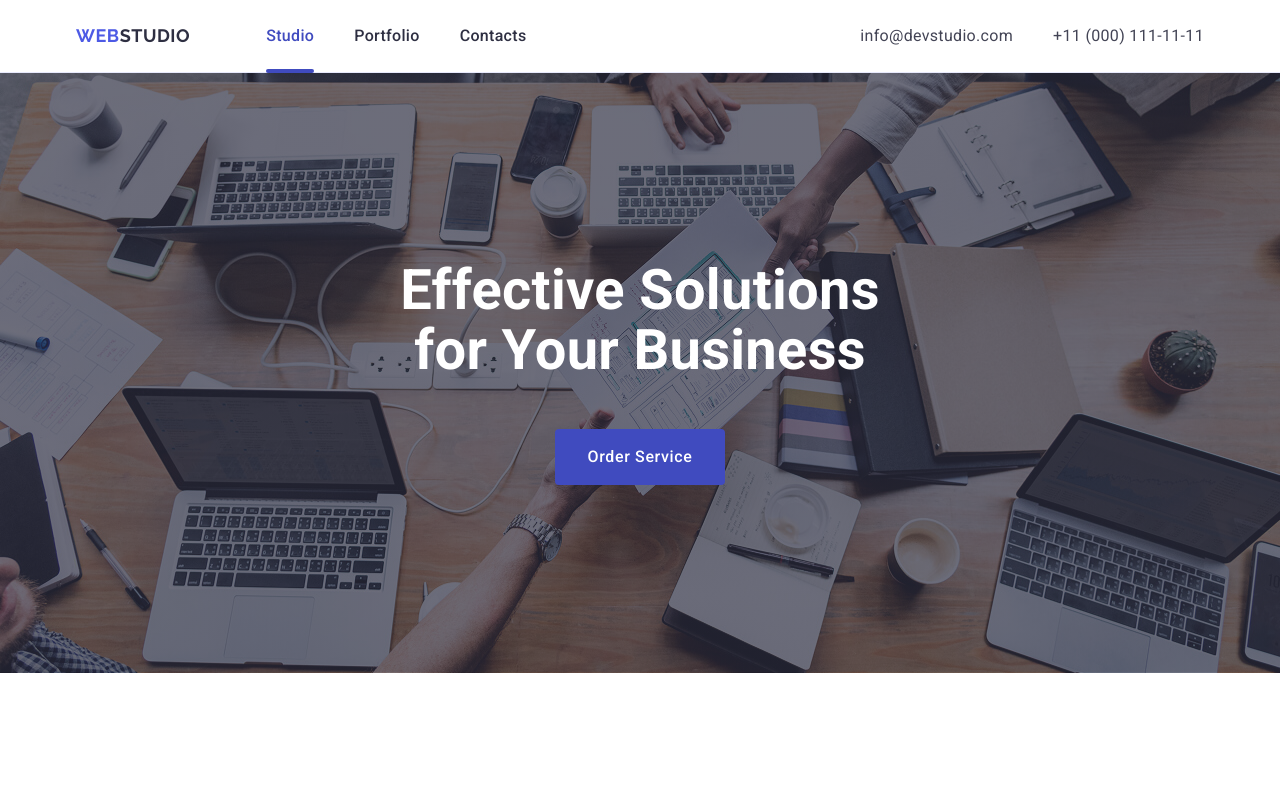
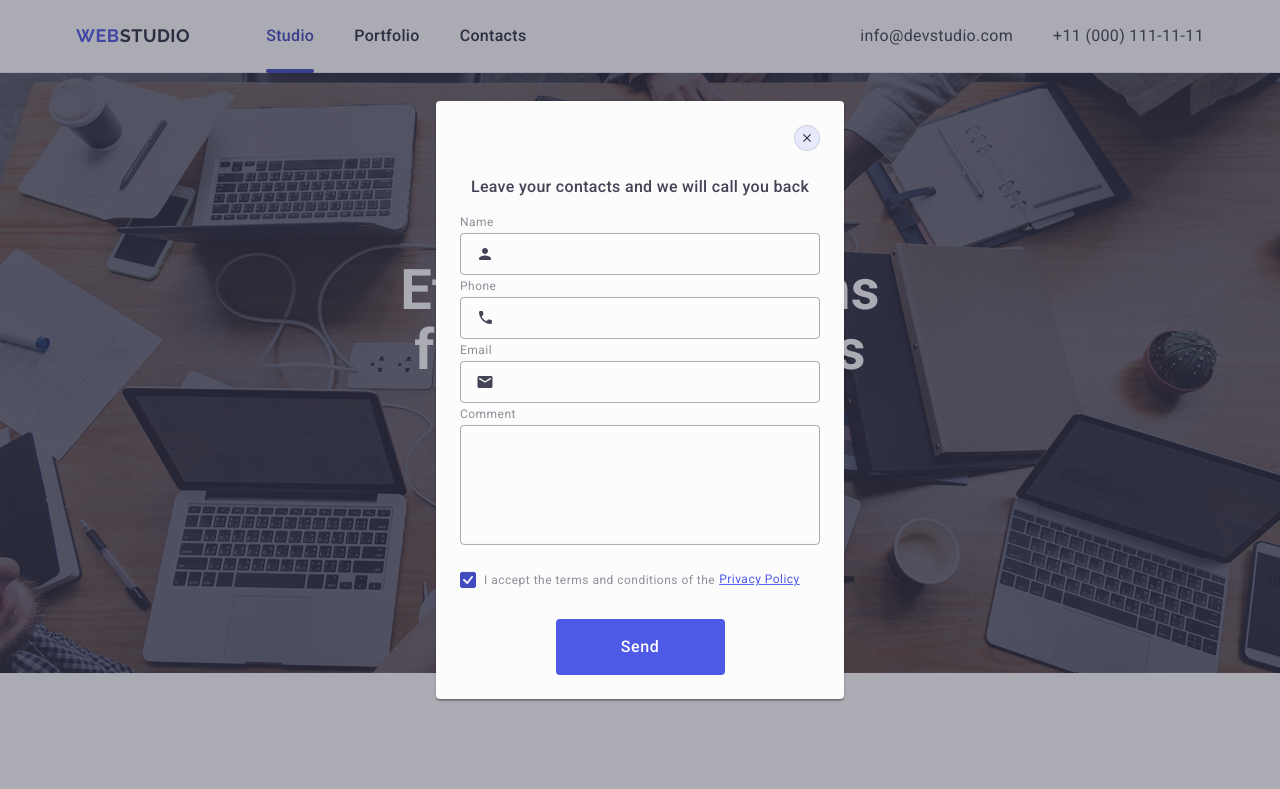
Before and after one commit to k0dima/goit-markup-hw-05, a plain HTML site: page index.html in a window 1280 px wide. Both pictures are taken after a click on the button "Order Service". Shown: the top 789 px of the page. Drawn offline with nearby package versions, Linux system fonts and the light colour scheme.

Commit message:
Implement modal functionality

```diff
--- a/index.html
+++ b/index.html
@@ -66,7 +66,9 @@
       <section id="hero" class="section hero-section">
         <div class="container hero-container">
           <h1 class="hero-title">Effective Solutions for Your Business</h1>
-          <button type="button" class="button">Order Service</button>
+          <button data-modal-open type="button" class="button">
+            Order Service
+          </button>
         </div>
       </section>
 
@@ -511,10 +513,10 @@
     </footer>
 
     <!-- Backdrop Modal -->
-    <div class="backdrop">
+    <div data-modal class="backdrop">
       <div class="modal">
         <div class="modal-header">
-          <button type="button" class="modal-close-button">
+          <button data-modal-close type="button" class="modal-close-button">
             <svg class="modal-close-icon" width="8" height="8">
               <use href="./images/icons.svg#close"></use>
             </svg>
@@ -589,5 +591,8 @@
         </form>
       </div>
     </div>
+
+    <!-- Ставимо перед закриваючим тегом body -->
+    <script src="./js/modal.js"></script>
   </body>
 </html>
--- /dev/null
+++ b/js/modal.js
@@ -0,0 +1,14 @@
+(() => {
+  const refs = {
+    openModalBtn: document.querySelector('[data-modal-open]'),
+    closeModalBtn: document.querySelector('[data-modal-close]'),
+    modal: document.querySelector('[data-modal]'),
+  };
+
+  refs.openModalBtn.addEventListener('click', toggleModal);
+  refs.closeModalBtn.addEventListener('click', toggleModal);
+
+  function toggleModal() {
+    refs.modal.classList.toggle('is-open');
+  }
+})();
```
